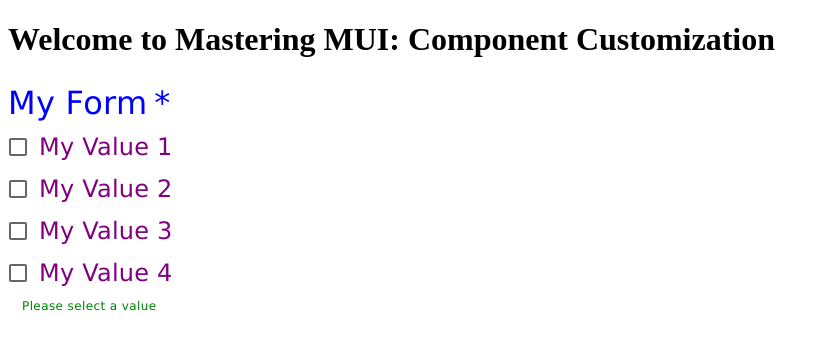
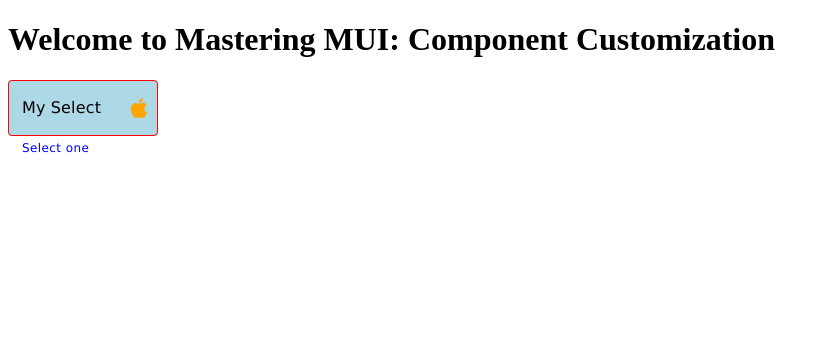
Before and after one commit to oleksandrivanyshyn/react-MUI, a React (Vite) app: page / in a window 1280 px wide. Shown: the top 350 px of the page, without its empty margins (0-830 px from the left). Built offline with nearby package versions, Linux system fonts and the light colour scheme.

Commit message:
feat: add Select customization and functionality components

```diff
--- a/src/App.jsx
+++ b/src/App.jsx
@@ -31,7 +31,7 @@
   return (
     <>
       <h1>Welcome to Mastering MUI: Component Customization</h1>
-      <FormComponentsCustomization />
+      <SelectCustomization />
     </>
   );
 }
--- /dev/null
+++ b/src/components/inputs/select/select_customization.jsx
@@ -0,0 +1,123 @@
+import { useState } from 'react';
+import {
+  Select,
+  MenuItem,
+  InputLabel,
+  FormControl,
+  FormHelperText,
+  ListSubheader,
+} from '@mui/material';
+import AppleIcon from '@mui/icons-material/Apple';
+
+export function SelectCustomization() {
+  const [value, setValue] = useState('');
+  const options = ['first', 'second', 'third', 'fourth', 'fifth'];
+  return (
+    <FormControl sx={{ minWidth: 150 }}>
+      <InputLabel
+        sx={{
+          color: '#000',
+          fontFamily: 'Verdana',
+          '&.Mui-focused': {
+            color: 'green',
+          },
+          '&:not(.Mui-focused).MuiInputLabel-shrink': {
+            color: 'brown',
+          },
+          '&.Mui-error': {
+            color: '#000',
+          },
+          '&.Mui-disabled': {
+            color: '#FFF',
+          },
+        }}
+        id="my-select"
+      >
+        My Select
+      </InputLabel>
+      <Select
+        label="My Select"
+        variant="outlined"
+        labelId="my-select"
+        value={value}
+        onChange={(event) => setValue(event.target.value)}
+        IconComponent={AppleIcon}
+        MenuProps={{
+          PaperProps: { sx: { bgcolor: 'purple', marginTop: '0.25rem' } },
+        }}
+        sx={{
+          // Variant - standard or filled
+          // "&:before": {
+          //   borderColor: "purple"
+          // },
+          // "&:not(.Mui-disabled):hover::before": {
+          //   borderColor: "brown"
+          // },
+          // "&:after": {
+          //   borderColor: "green"
+          // },
+          // bgcolor: "lightblue",
+          // "&:hover": {
+          //   bgcolor: "lightgreen"
+          // }
+
+          // Variant - outlined
+          bgcolor: 'lightblue',
+          '& .MuiOutlinedInput-notchedOutline': {
+            borderColor: 'red',
+          },
+          '&:hover .MuiOutlinedInput-notchedOutline': {
+            borderColor: 'blue',
+          },
+          '&.Mui-focused .MuiOutlinedInput-notchedOutline': {
+            borderColor: 'purple',
+          },
+          '& .MuiInputBase-input': {
+            height: '4rem',
+          },
+          '&.Mui-error .MuiOutlinedInput-notchedOutline': {
+            borderColor: '#000',
+          },
+          '&.Mui-disabled .MuiOutlinedInput-notchedOutline': {
+            borderColor: 'yellow',
+          },
+          '&.Mui-disabled': {
+            bgcolor: 'red',
+          },
+          '& > svg': {
+            fill: 'orange',
+          },
+        }}
+      >
+        <ListSubheader
+          sx={{ bgcolor: 'purple', color: '#FFF', fontFamily: 'Verdana' }}
+        >
+          My Options
+        </ListSubheader>
+        {options.map((option) => (
+          <MenuItem
+            sx={{ fontSize: '1.5rem', fontFamily: 'Verdana', color: '#FFF' }}
+            key={option}
+            value={option}
+          >
+            ${option}
+          </MenuItem>
+        ))}
+      </Select>
+      <FormHelperText
+        sx={{
+          color: 'blue',
+          fontFamily: 'Verdana',
+          '&.Mui-error': {
+            color: '#000',
+          },
+          '&.Mui-disabled': {
+            color: 'orange',
+          },
+        }}
+      >
+        Select one
+      </FormHelperText>
+    </FormControl>
+  );
+}
--- /dev/null
+++ b/src/components/inputs/select/select_functionality.jsx
@@ -0,0 +1,36 @@
+import { useState } from "react"
+import { Select, MenuItem, InputLabel, FormControl, FormHelperText, ListSubheader, NativeSelect } from "@mui/material"
+
+export function SelectFunctionality() {
+    const [value, setValue] = useState("")
+    const options = ["first", "second", "third", "fourth", "fifth"]
+    return (
+        <FormControl sx={{ minWidth: 120 }}>
+            <InputLabel htmlFor="my-select">My Select</InputLabel>
+            <Select
+                label="My Select"
+                labelId="my-select"
+                renderValue={(value) => `${value} option`}
+                value={value}
+                onChange={(event) => setValue(event.target.value)}
+            >
+                <ListSubheader>My Options</ListSubheader>
+                {options.map((option) => (
+                    <MenuItem key={option} value={option}>
+                        {option}
+                    </MenuItem>
+                ))}
+            </Select>
+            <NativeSelect label="My Select" inputProps={{ id: "my-select" }} value={value} onChange={(event) => setValue(event.target.value)}>
+                <optgroup label="My Options">
+                    {options.map((option) => (
+                        <option key={option} value={option}>
+                            ${option}
+                        </option>
+                    ))}
+                </optgroup>
+            </NativeSelect>
+            <FormHelperText>Select one</FormHelperText>
+        </FormControl>
+    )
+}
```
